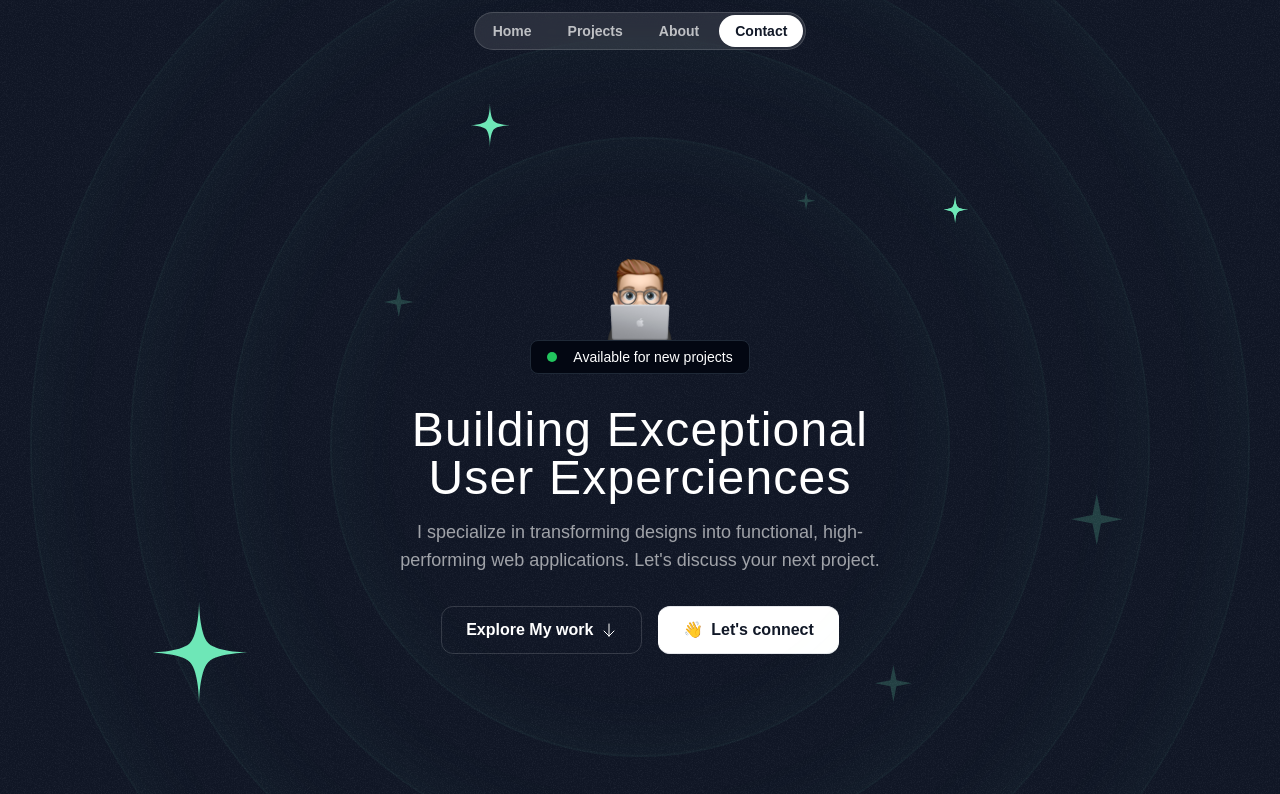
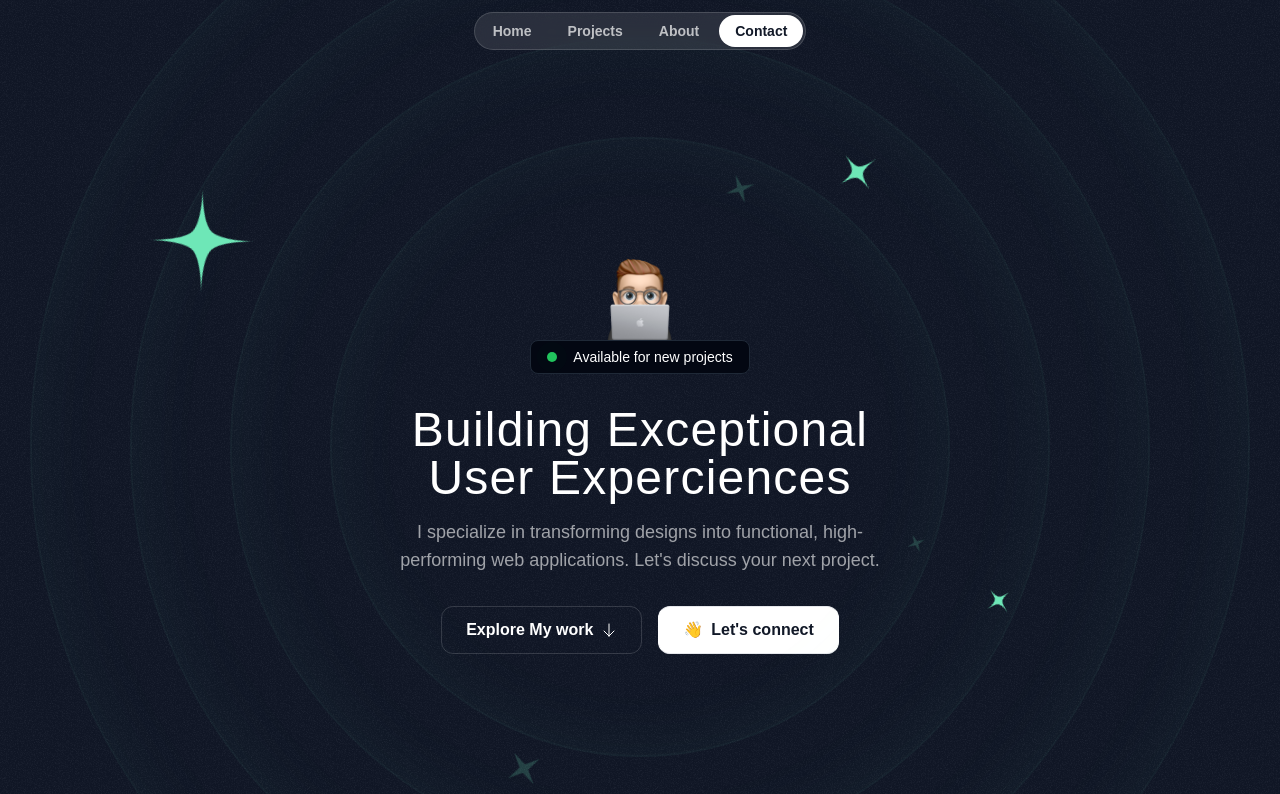
Before and after one commit to omarhsouna/advanced-animation-portfolio-next.js, a Next.js app: page / in a window 1280 px wide. Shown: the top 794 px of the page. Built offline with nearby package versions, Linux system fonts and the light colour scheme; a web font is replaced by a local one.

Commit message:
integrate animation hero section

```diff
--- a/src/components/HeroOrbit.tsx
+++ b/src/components/HeroOrbit.tsx
@@ -1,18 +1,42 @@
 import { PropsWithChildren } from "react";
+import { twMerge } from "tailwind-merge";
 
 const HeroOrbit = ({
   children,
   size,
   rotation,
-}: PropsWithChildren<{ size: number; rotation: number }>) => {
+  shouldOrbit = false,
+  orbitDuration,
+  shouldSpin = false,
+  spinDuration,
+}: PropsWithChildren<{
+  size: number;
+  rotation: number;
+  shouldOrbit?: boolean;
+  orbitDuration?: string;
+  shouldSpin?: boolean;
+  spinDuration?: string;
+}>) => {
   return (
     <div className="absolute left-1/2 top-1/2 -translate-x-1/2 -translate-y-1/2">
+      <div
+        className={twMerge(shouldOrbit && "animate-spin")}
+        style={{
+          animationDuration: orbitDuration,
+        }}
+      >
         <div
           className="flex items-start justify-start"
           style={{
             transform: `rotate(${rotation}deg)`,
             height: `${size}px`,
             width: `${size}px`,
+          }}
+        >
+          <div
+            className={twMerge(shouldSpin && "animate-spin")}
+            style={{
+              animationDuration: spinDuration,
             }}
           >
             <div
@@ -25,6 +49,8 @@
             </div>
           </div>
         </div>
+      </div>
+    </div>
   );
 };
 
--- a/src/sections/Hero.tsx
+++ b/src/sections/Hero.tsx
@@ -19,38 +19,105 @@
         <div className="size-[820px] hero-ring"></div>
         <div className="size-[1020px] hero-ring"></div>
         <div className="size-[1220px] hero-ring"></div>
-        <HeroOrbit size={800} rotation={-70}>
-          <StarIcon className="size-28 text-emerald-300" />
+        <HeroOrbit
+          size={430}
+          rotation={-14}
+          shouldOrbit
+          orbitDuration="30s"
+          shouldSpin
+          spinDuration="3s"
+        >
+          <SparkleIcon className="size-8 text-emerald-300/20" />
         </HeroOrbit>
-        <HeroOrbit size={550} rotation={20}>
+        <HeroOrbit
+          size={440}
+          rotation={79}
+          shouldOrbit
+          orbitDuration="32s"
+          shouldSpin
+          spinDuration="3s"
+        >
+          <SparkleIcon className="size-5 text-emerald-300/20" />
+        </HeroOrbit>
+        <HeroOrbit
+          size={520}
+          rotation={-41}
+          shouldOrbit
+          orbitDuration="34s"
+          shouldSpin
+          spinDuration="3s"
+        >
+          <div className="size-2 rounded-full text-emerald-300/20" />
+        </HeroOrbit>
+        <HeroOrbit
+          size={530}
+          rotation={178}
+          shouldOrbit
+          orbitDuration="36s"
+          shouldSpin
+          spinDuration="3s"
+        >
+          <SparkleIcon className="size-10 text-emerald-300/20" />
+        </HeroOrbit>
+        <HeroOrbit
+          size={550}
+          rotation={20}
+          shouldOrbit
+          orbitDuration="38s"
+          shouldSpin
+          spinDuration="3s"
+        >
           <StarIcon className="size-12 text-emerald-300" />
         </HeroOrbit>
-        <HeroOrbit size={590} rotation={98}>
+        <HeroOrbit
+          size={590}
+          rotation={98}
+          shouldOrbit
+          orbitDuration="40s"
+          shouldSpin
+          spinDuration="3s"
+        >
           <StarIcon className="size-8 text-emerald-300" />
         </HeroOrbit>
-        <HeroOrbit size={590} rotation={98}>
-          <StarIcon className="size-8 text-emerald-300" />
+        <HeroOrbit
+          size={650}
+          rotation={-5}
+          shouldOrbit
+          orbitDuration="42s"
+          shouldSpin
+          spinDuration="3s"
+        >
+          <div className="size-2 rounded-full text-emerald-300/20" />
         </HeroOrbit>
-        <HeroOrbit size={430} rotation={-14}>
-          <SparkleIcon className="size-8 text-emerald-300/20" />
-        </HeroOrbit>
-        <HeroOrbit size={440} rotation={79}>
-          <SparkleIcon className="size-5 text-emerald-300/20" />
-        </HeroOrbit>
-        <HeroOrbit size={530} rotation={178}>
-          <SparkleIcon className="size-10 text-emerald-300/20" />
-        </HeroOrbit>
-        <HeroOrbit size={710} rotation={144}>
+        <HeroOrbit
+          size={710}
+          rotation={144}
+          shouldOrbit
+          orbitDuration="44s"
+          shouldSpin
+          spinDuration="3s"
+        >
           <SparkleIcon className="size-14 text-emerald-300/20" />
         </HeroOrbit>
-        <HeroOrbit size={720} rotation={85}>
+        <HeroOrbit
+          size={720}
+          rotation={85}
+          shouldOrbit
+          orbitDuration="46s"
+          shouldSpin
+          spinDuration="3s"
+        >
           <div className="size-3 rounded-full text-emerald-300/20" />
         </HeroOrbit>
-        <HeroOrbit size={520} rotation={-41}>
-          <div className="size-2 rounded-full text-emerald-300/20" />
-        </HeroOrbit>
-        <HeroOrbit size={650} rotation={-5}>
-          <div className="size-2 rounded-full text-emerald-300/20" />
+        <HeroOrbit
+          size={800}
+          rotation={-70}
+          shouldOrbit
+          orbitDuration="48s"
+          shouldSpin
+          spinDuration="6s"
+        >
+          <StarIcon className="size-28 text-emerald-300" />
         </HeroOrbit>
       </div>
       <div className="container">
@@ -61,7 +128,9 @@
             alt="Person peeking from behind laptop"
           />
           <div className="bg-gray-950 border border-gray-800 px-4 py-1.5 inline-flex items-center gap-4 rounded-lg">
-            <div className="bg-green-500 size-2.5 rounded-full "></div>
+            <div className="bg-green-500 size-2.5 rounded-full  relative">
+              <div className="bg-green-500 absolute rounded-full inset-0 animate-ping-large"></div>
+            </div>
             <div className="text-sm font-medium">
               Available for new projects
             </div>
--- a/tailwind.config.ts
+++ b/tailwind.config.ts
@@ -24,9 +24,20 @@
       fontFamily: {
         sans:'var(--font-sans)',
         serif:'var(--font-serif)',
+      },
+      animation:{
+'ping-large': 'ping-large 1s ease-in-out infinite'
+      },
+      keyframes: {
+        'ping-large': {
+          '75%, 100%': {
+            transform: 'scale(3)',
+            opacity: '0',
+        }
       }
     },
   },
   plugins: [],
+}
 };
 export default config;
```
Lines whose indentation alone changed are shown as unchanged.
